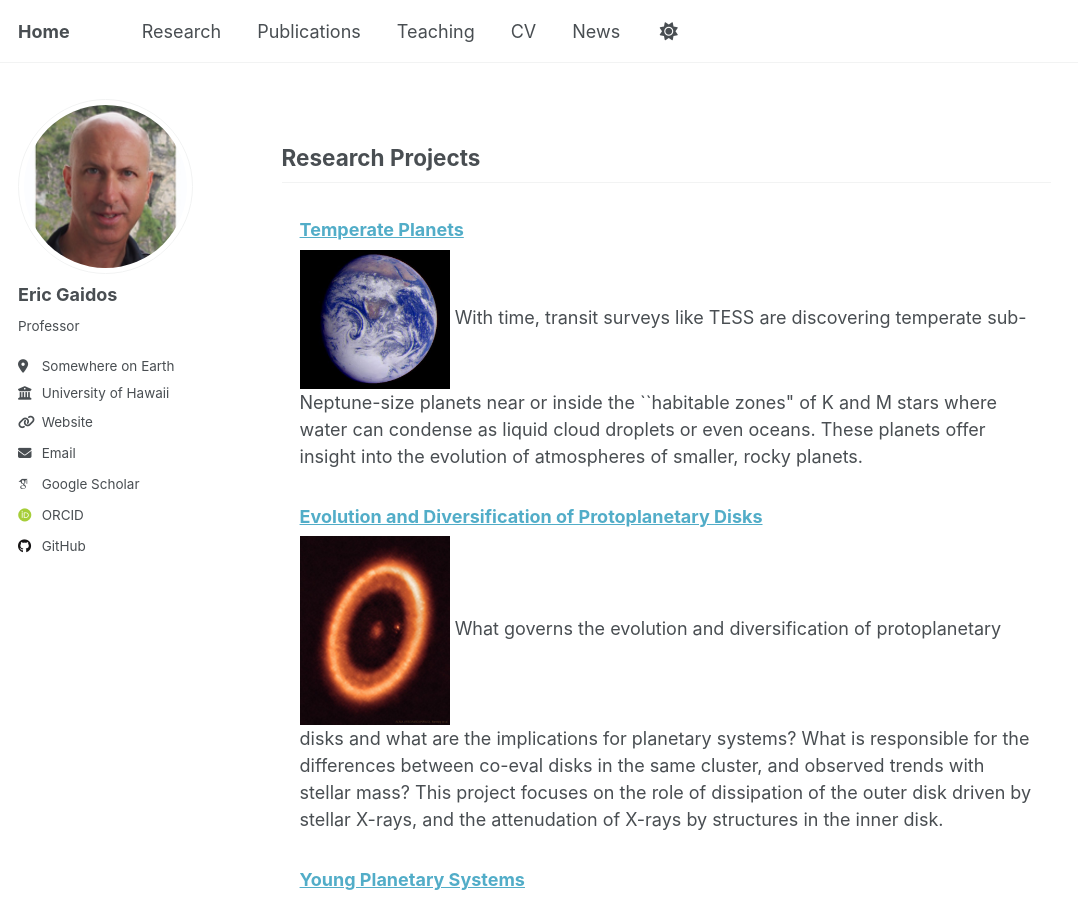
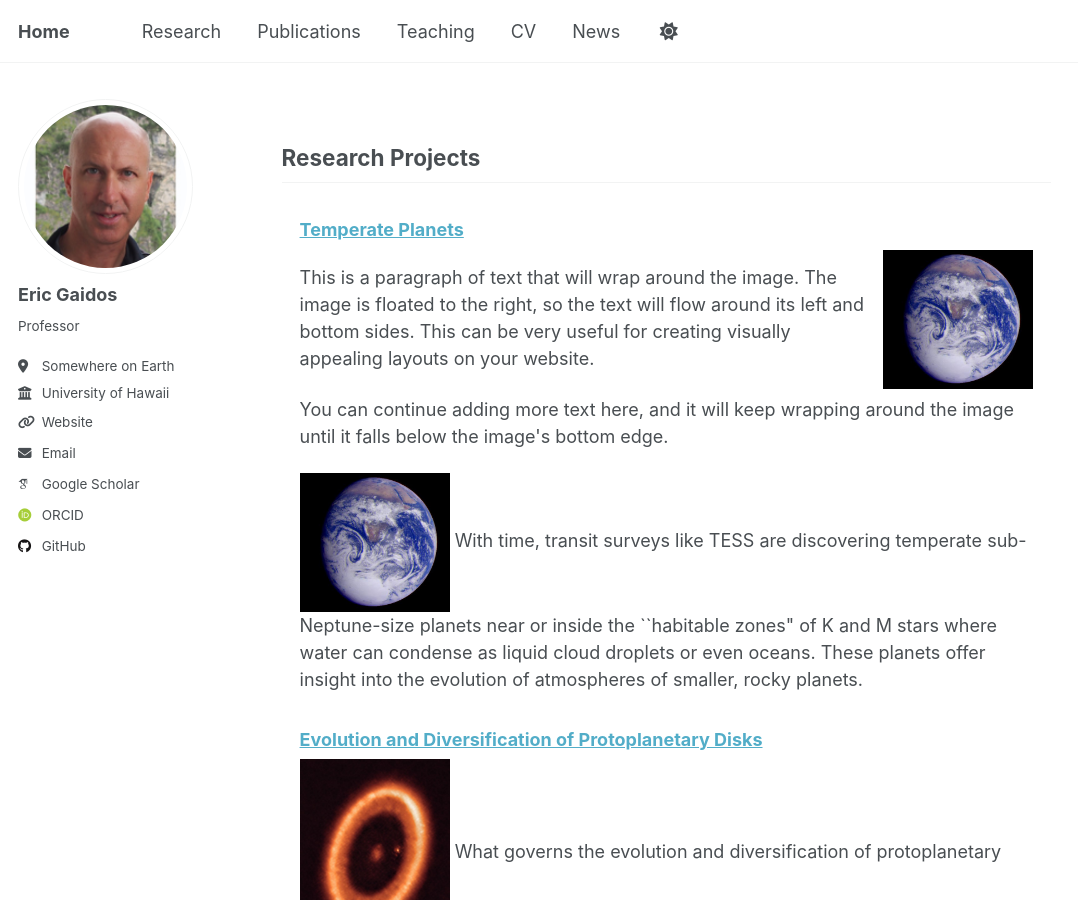
Before and after one commit to egaidos/egaidos.github.io, a Jekyll site: the page built from projects.md, in a window 1280 px wide and 900 px high. Shown: the whole window, without its empty margins (0-1078 px from the left). Built offline with Jekyll 4.4.1, drawn with Linux system fonts in a browser that asks for light colours; some web fonts are replaced; our own code applies the rules of GitHub Pages for plain Markdown files; a style sheet for code colours, icons or effects is not loaded.

Commit message:
Update projects.md

```diff
--- a/projects.md
+++ b/projects.md
@@ -22,15 +22,18 @@
 <!-- <h2>Research Projects</h2>
 --><div class="row">
 
-
 <article class="6u 12u$(xsmall) work-item">
 <h3><a href ="../temperate.html">Temperate Planets</a></h3>
 <p>
+<img src="../images/earth.jpg" width=150 height=150 alt="Earth thumb" class="image-right">
+<p>This is a paragraph of text that will wrap around the image.  The image is floated to the right, so the text will flow around its left and bottom sides. This can be very useful for creating visually appealing layouts on your website.</p>
+<p>You can continue adding more text here, and it will keep wrapping around the image until it falls below the image's bottom edge.</p>
+
+
 <a href="../temperate.html" class="image fit thumb"><img src="../images/earth.jpg" width=150 height=150 alt="Long-Period Temperate Planets" /></a>
 With time, transit surveys like TESS are discovering temperate sub-Neptune-size planets near or inside the ``habitable zones" of K and M stars where water can condense as liquid cloud droplets or even oceans.  These planets offer insight into the evolution of atmospheres of smaller, rocky planets.
 </p>
 </article>
-
 
 <article class="6u$ 12u$(xsmall) work-item">
 <h3><a href ="./disks.html">Evolution and Diversification of Protoplanetary Disks</a></h3>
```
